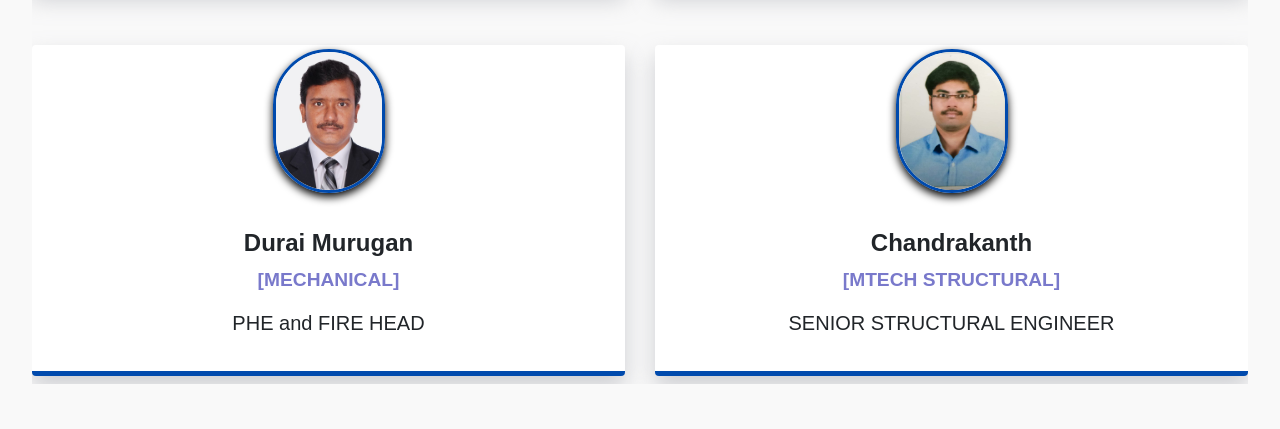
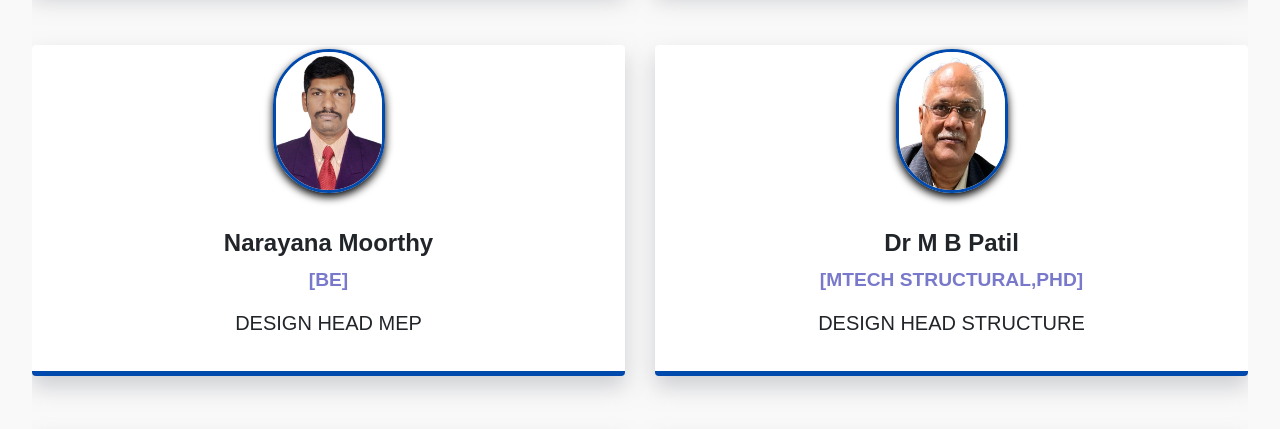
Before and after one commit to Smchoti/smchoti.github.io, a plain HTML site: page team/index.html in a window 1280 px wide. Shown: the part 1851-2280 px from the top of the page. Drawn offline with nearby package versions, Linux system fonts and the light colour scheme; files whose address does not match are found by name; a web font is replaced by a local one.

Commit message:
team done

```diff
--- a/team/index.html
+++ b/team/index.html
@@ -205,6 +205,38 @@
                             </div>
                         </div>
                     </div>
+                    <div class="row my-5">
+                        <div class="col-md-6">
+                            <div class="card text-center mb-2">
+                                <img class=" mx-auto mb-2 my-1" style="width:7rem; height: 9rem; border-radius: 4rem;border-color: #004aad; border-style: solid;box-shadow: 0 4px 8px rgba(0, 0, 0, 2.2);" src="../img/people/3.jpg" alt="">
+
+                                <div class="card-body my-2">
+                                    <!-- <p class="card-text w-75 mx-auto pb-5">Lorem ipsum dolor sit amet, consectetur
+                                        adipiscing elitorem
+                                        ipsum dolor </p> -->
+                                    <h4 class="font-weight-bold">Narayana Moorthy</h4>
+                                    <p style="color: rgb(121, 121, 203); font-size: 1.2em;"><b>[BE]</b></p>
+                                    <h5 class="text-center">DESIGN HEAD MEP</h5>
+                                </div>
+                            </div>
+                        </div>
+                        <div class="col-md-6">
+                            <div class="card text-center mb-2">
+                                <img class=" mx-auto mb-2 my-1" style="width:7rem; height: 9rem; border-radius: 4rem;border-color: #004aad; border-style: solid;box-shadow: 0 4px 8px rgba(0, 0, 0, 2.2);" src="../img/people/5.jpg" alt="">
+
+                                <div class="card-body my-2">
+                                    <!-- <p class="card-text w-75 mx-auto pb-5">Lorem ipsum dolor sit amet, consectetur
+                                        adipiscing elitorem
+                                        ipsum dolor </p> -->
+                                    <h4 class="font-weight-bold">Dr M B Patil</h4>
+                                        <p style="color: rgb(121, 121, 203); font-size: 1.2em;"><b>[MTECH STRUCTURAL,PHD]</b></p>
+                                        <h5 class="text-center">DESIGN HEAD STRUCTURE
+                                            </h5>
+                                </div>
+                            </div>
+                        </div>
+                    </div>
+
                     <div class="row">
                         <div class="col-md-6">
                             <div class="card text-center mb-2">
```
